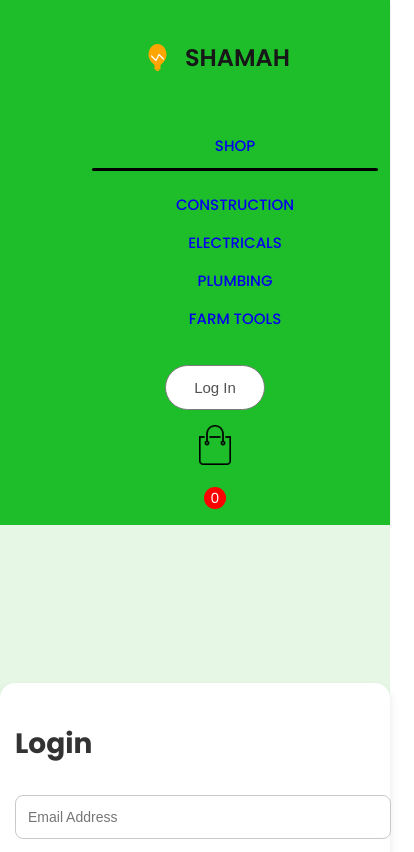
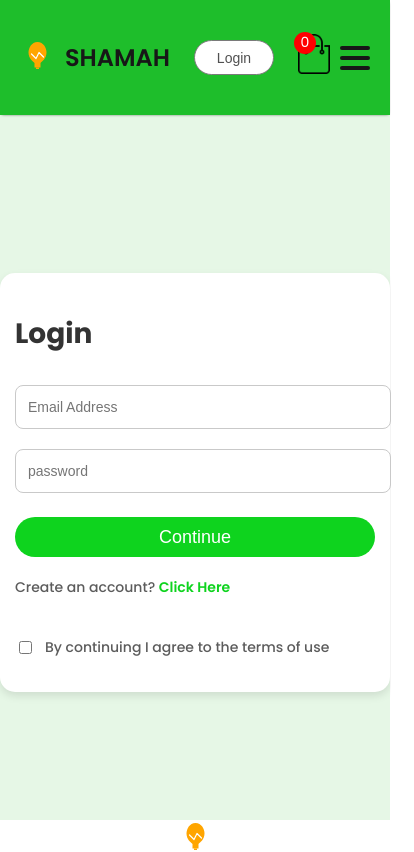
Before and after one commit to MelchizedekMunene/SHAMAH-HARDWARE-FULLSTACK-ECOMMERCE-WEB-APPLICATION-USING-THE-MERN-STACK, a React (Create React App) app in the folder Frontend/shamah-hardware/: page /Login in a window 390 px wide. Shown: the top 852 px of the page, 414 px wide, since content can reach past the window. Built offline with nearby package versions, Linux system fonts and the light colour scheme.

Commit message:
Features for mobile navigation added

```diff
--- a/Frontend/shamah-hardware/src/Components/Navbar/navbar.css
+++ b/Frontend/shamah-hardware/src/Components/Navbar/navbar.css
@@ -6,6 +6,13 @@
     padding: 16px;
     box-shadow: 0 1px 3px -2px black;
     background-color: #1ebe2b;
+    position: relative;
+}
+
+.nav-logo-link {
+    text-decoration: none;
+    color: inherit;
+    cursor: pointer;
 }
 
 .nav-logo {
@@ -14,10 +21,15 @@
     gap: 10px;
 }
 
-.nav-logo {
+.nav-logo p {
     color: #171717;
     font-size: 38px;
     font-weight: 600;
+}
+
+.nav-menu-container {
+    display: flex;
+    transition: all 0.3s ease-in-out;
 }
 
 .nav-menu {
@@ -28,9 +40,11 @@
     color: #000000;
     font-size: 15px;
     font-weight: 500;
+    margin: 0;
+    padding: 0;
 }
 
-.nav-menu li{
+.nav-menu li {
     display: flex;
     flex-direction: column;
     align-items: center;
@@ -40,12 +54,13 @@
     color: #101110;
 }
 
-.nav-menu hr{
-    border: none ;
+.nav-menu hr {
+    border: none;
     width: 80%;
     height: 3px;
     border-radius: 10px;
     background: #000000;
+    margin: 5px 0 0 0;
 }
 
 .nav-login-cart {
@@ -71,7 +86,7 @@
     background: #0ddd0d;
 }
 
-.nav-cart-count{
+.nav-cart-count {
     width: 22px;
     height: 22px;
     display: flex;
@@ -85,27 +100,88 @@
     color: white;
 }
 
+/* Hamburger menu styles */
+.hamburger-menu {
+    display: none;
+    cursor: pointer;
+    z-index: 101;
+}
+
+.hamburger-icon {
+    width: 30px;
+    height: 24px;
+    position: relative;
+    display: flex;
+    flex-direction: column;
+    justify-content: space-between;
+}
+
+.hamburger-icon span {
+    display: block;
+    height: 4px;
+    width: 100%;
+    background-color: #171717;
+    border-radius: 2px;
+    transition: all 0.3s ease;
+}
+
+/* Animation for hamburger icon */
+.hamburger-icon.open span:nth-child(1) {
+    transform: translateY(10px) rotate(45deg);
+}
+
+.hamburger-icon.open span:nth-child(2) {
+    opacity: 0;
+}
+
+.hamburger-icon.open span:nth-child(3) {
+    transform: translateY(-10px) rotate(-45deg);
+}
+
 @media screen and (max-width: 768px) {
     .navbar {
-        flex-direction: column;
-        gap: 20px;
+        padding: 16px 20px;
+    }
+
+    .hamburger-menu {
+        display: block;
+        order: 3;
+    }
+
+    .nav-menu-container {
+        position: fixed;
+        top: 0;
+        right: -100%;
+        width: 70%;
+        height: 100vh;
+        background-color: #1ebe2b;
+        z-index: 100;
+        box-shadow: -5px 0 15px rgba(0, 0, 0, 0.1);
+        padding: 80px 20px 30px;
+        transition: right 0.3s ease-in-out;
+    }
+
+    .nav-menu-container.active {
+        right: 0;
     }
 
     .nav-menu {
         flex-direction: column;
-        gap: 15px;
-        align-items: center;
+        width: 100%;
+        gap: 30px;
+    }
+
+    .nav-menu li {
+        width: 100%;
+        text-align: center;
+    }
+
+    .nav-menu hr {
+        width: 50%;
     }
 
     .nav-login-cart {
-        flex-direction: column;
-        align-items: center;
-        gap: 15px;
-    }
-
-    .nav-cart-count {
-        position: static;
-        margin: 0;
+        order: 2;
     }
 }
 
@@ -114,12 +190,13 @@
         font-size: 24px;
     }
 
-    .nav-menu {
-        width: 100%;
+    .nav-login-cart {
+        gap: 20px;
     }
 
-    .nav-menu li {
-        width: 100%;
-        text-align: center;
+    .nav-login-cart button {
+        width: 80px;
+        height: 35px;
+        font-size: 14px;
     }
 }
--- a/Frontend/shamah-hardware/src/Components/Navbar/navbar.jsx
+++ b/Frontend/shamah-hardware/src/Components/Navbar/navbar.jsx
@@ -1,16 +1,47 @@
-import React, { useContext , useState } from 'react';
+import React, { useContext, useState, useRef, useEffect } from 'react';
 import './navbar.css';
 import cart_icon from '../assets/cart.png';
 import { Link } from 'react-router-dom';
 import { ShopContext } from '../../Context/ShopContext';
 
 const Navbar = () => {
+    const [menu, setMenu] = useState("SHOP");
+    const { getTotalCartItems } = useContext(ShopContext);
+    const [mobileMenuOpen, setMobileMenuOpen] = useState(false);
+    const menuRef = useRef(null);
 
-    const [menu,setMenu] = useState("SHOP");
-    const {getTotalCartItems} = useContext(ShopContext);
+    // Close menu when clicking outside of it
+    useEffect(() => {
+        const handleClickOutside = (event) => {
+            if (menuRef.current && !menuRef.current.contains(event.target)) {
+                setMobileMenuOpen(false);
+            }
+        };
+
+        document.addEventListener('mousedown', handleClickOutside);
+        return () => {
+            document.removeEventListener('mousedown', handleClickOutside);
+        };
+    }, []);
+
+    const toggleMobileMenu = () => {
+        setMobileMenuOpen(!mobileMenuOpen);
+    };
+
+    const handleMenuItemClick = (menuItem) => {
+        setMenu(menuItem);
+        setMobileMenuOpen(false); // Close mobile menu after selection
+    };
+
+    const handleLogoClick = () => {
+        setMenu("SHOP"); // Reset menu to SHOP when logo is clicked
+        setMobileMenuOpen(false); // Close mobile menu if open
+    };
 
     return (
         <div className="navbar">
+            {/* Logo with Link to homepage */}
+            <Link to="/" className="nav-logo-link" onClick={handleLogoClick}>
                 <div className="nav-logo">
                     <div className="logo">
                         <svg xmlns="http://www.w3.org/2000/svg" viewBox="0 0 100 100" width="35" height="30">
@@ -22,16 +53,48 @@ const Navbar = () => {
                     </div>
                     <p>SHAMAH</p>
                 </div>
+            </Link>
+
+            {/* Mobile menu button */}
+            <div className="hamburger-menu" onClick={toggleMobileMenu}>
+                <div className={`hamburger-icon ${mobileMenuOpen ? 'open' : ''}`}>
+                    <span></span>
+                    <span></span>
+                    <span></span>
+                </div>
+            </div>
+
+            {/* Navigation menu - desktop and mobile */}
+            <div ref={menuRef} className={`nav-menu-container ${mobileMenuOpen ? 'active' : ''}`}>
                 <ul className="nav-menu">
-        <li onClick={()=>{setMenu("SHOP")}}><Link style={{ textDecoration: 'none'}} to='/'>SHOP</Link>{menu=== "SHOP"?<hr />:<></>}</li>
-        <li onClick={()=>{setMenu("CONSTRUCTION")}}><Link style={{ textDecoration: 'none'}} to='/CONSTRUCTION'>CONSTRUCTION</Link>{menu=== "CONSTRUCTION"?<hr />:<></>}</li>
-        <li onClick={()=>{setMenu("ELECTRICALS")}}><Link style={{ textDecoration: 'none'}} to='/ELECTRICALS'>ELECTRICALS</Link>{menu=== "ELECTRICALS"?<hr />:<></>}</li>
-        <li onClick={()=>{setMenu("PLUMBING")}}><Link style={{ textDecoration: 'none'}} to='/PLUMBING'>PLUMBING</Link>{menu=== "PLUMBING"?<hr />:<></>}</li>
-        <li onClick={()=>{setMenu("FARM TOOLS")}}><Link style={{ textDecoration: 'none'}} to='/FARM TOOLS'>FARM TOOLS</Link>{menu=== "FARM TOOLS"?<hr />:<></>}</li>
+                    <li onClick={() => handleMenuItemClick("SHOP")}>
+                        <Link style={{ textDecoration: 'none' }} to='/'>SHOP</Link>
+                        {menu === "SHOP" ? <hr /> : <></>}
+                    </li>
+                    <li onClick={() => handleMenuItemClick("CONSTRUCTION")}>
+                        <Link style={{ textDecoration: 'none' }} to='/CONSTRUCTION'>CONSTRUCTION</Link>
+                        {menu === "CONSTRUCTION" ? <hr /> : <></>}
+                    </li>
+                    <li onClick={() => handleMenuItemClick("ELECTRICALS")}>
+                        <Link style={{ textDecoration: 'none' }} to='/ELECTRICALS'>ELECTRICALS</Link>
+                        {menu === "ELECTRICALS" ? <hr /> : <></>}
+                    </li>
+                    <li onClick={() => handleMenuItemClick("PLUMBING")}>
+                        <Link style={{ textDecoration: 'none' }} to='/PLUMBING'>PLUMBING</Link>
+                        {menu === "PLUMBING" ? <hr /> : <></>}
+                    </li>
+                    <li onClick={() => handleMenuItemClick("FARM TOOLS")}>
+                        <Link style={{ textDecoration: 'none' }} to='/FARM TOOLS'>FARM TOOLS</Link>
+                        {menu === "FARM TOOLS" ? <hr /> : <></>}
+                    </li>
                 </ul>
+            </div>
+
             <div className="nav-login-cart">
-        <Link to='/Login'><button>Log In</button></Link>
-        <Link to='/Cart'><img src={cart_icon} alt="Cart" width="40" height="40"/></Link>
+                {localStorage.getItem('auth-token')
+                    ? <button onClick={() => { localStorage.removeItem('auth-token'); window.location.replace('/') }}>Log Out</button>
+                    : <Link to='/login'><button>Login</button></Link>}
+                <Link to='/Cart'><img src={cart_icon} alt="Cart" width="40" height="40" /></Link>
                 <div className="nav-cart-count">{getTotalCartItems()}</div>
             </div>
         </div>
--- a/Frontend/shamah-hardware/src/Pages/CSS/LoginSignup.css
+++ b/Frontend/shamah-hardware/src/Pages/CSS/LoginSignup.css
@@ -1,7 +1,7 @@
 .loginsignup {
     width: 100%;
     min-height: 80vh;
-    background-color: #e6f7e6; /* Light green background */
+    background-color: #e6f7e6;
     padding-top: 5rem;
     display: flex;
     justify-content: center;
@@ -10,7 +10,7 @@
 
 .loginsignup-container {
     width: 90%;
-    max-width: 31.25rem; /* 500px equivalent */
+    max-width: 31.25rem;
     background: white;
     margin: auto;
     padding: 2.5rem 3rem;
@@ -35,7 +35,7 @@
    height: 3.5rem;
    width: 100%;
    padding-left: 1.25rem;
-   border: 1px solid #c9c9c9; /* Fixed typo: "splid" to "solid" */
+   border: 1px solid #c9c9c9;
    border-radius: 0.5rem;
    outline: none;
    color: #5c5c5c;
@@ -75,6 +75,7 @@
 
 .loginsignup-login span:hover {
     color: #0bb318;
+    text-decoration: underline;
 }
 
 .loginsignup-agree {
```
Lines whose indentation alone changed are shown as unchanged.
